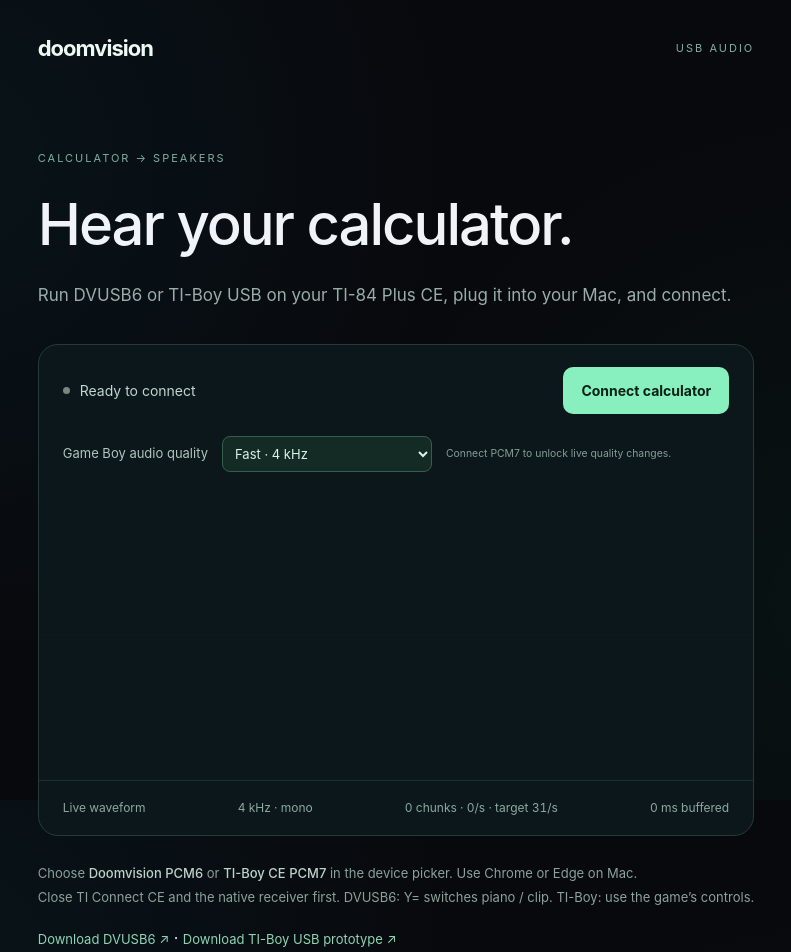
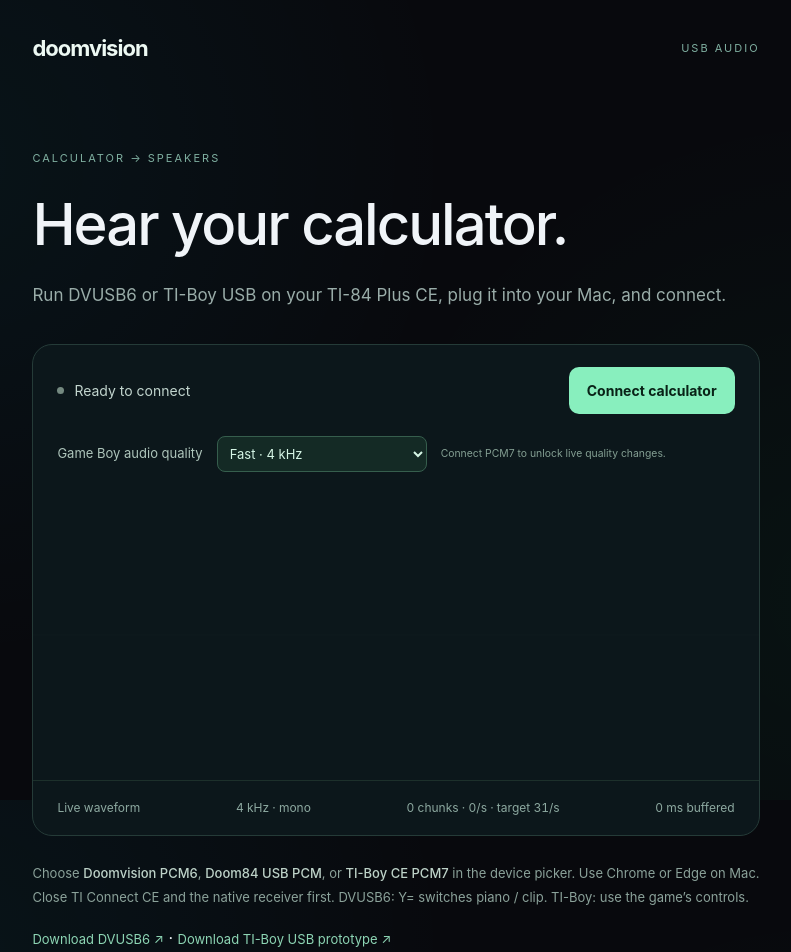
Before and after one commit to e10h/doomvision, a Next.js app: page /usb in a window 1280 px wide. Shown: the top 952 px of the page, without its empty margins (244-1035 px from the left). Built offline with nearby package versions, Linux system fonts and the light colour scheme.

Commit message:
Accept Doom84 USB PCM in the browser receiver

```diff
--- a/src/app/usb/page.tsx
+++ b/src/app/usb/page.tsx
@@ -47,7 +47,7 @@ export default function UsbReceiver() {
       const device=await chosen;s.device=device;setDeviceName(device.productName??"Calculator");
       if(!s.active){cleanup(s);return;}
       if(/^TI-Boy CE PCM[12345]$/.test(device.productName??""))throw Error(`The calculator is still running ${device.productName}. Transfer TIBUSB7 and TBUSB007, exit the old program, then run TIBUSB7 and reconnect its cable.`);
-      if(!/^(Doomvision PCM[56]|TI-Boy CE PCM[67])$/.test(device.productName??""))throw Error("Run DVUSB6 or TIBUSB7, reconnect the cable, then select its PCM audio device.");
+      if(!/^(Doomvision PCM[56]|TI-Boy CE PCM[67]|Doom84 USB PCM)$/.test(device.productName??""))throw Error("Run DVUSB6 or TIBUSB7, reconnect the cable, then select its PCM audio device.");
       setStatus("Opening calculator…");
       await device.open();
       if(!device.configuration)await device.selectConfiguration(1);
@@ -58,7 +58,7 @@ export default function UsbReceiver() {
       catch { throw Error("Calculator USB is busy. Quit TI Connect CE with ⌘Q, close other USB receiver tabs, then unplug and reconnect the cable while the game stays running."); }
       await device.selectAlternateInterface(iface.interfaceNumber,alternate.alternateSetting);
       if(device.productName==='TI-Boy CE PCM7'){await requestQuality(device,quality);s.expectedRate=quality;}
-      else if(device.productName==='TI-Boy CE PCM6'){setQuality(4000);s.expectedRate=4000;}
+      else if(device.productName==='TI-Boy CE PCM6'||device.productName==='Doom84 USB PCM'){setQuality(4000);s.expectedRate=4000;}
       await context.audioWorklet.addModule('/usb-audio-worklet.js');
       if(!s.active){cleanup(s);return;}
       const node=new AudioWorkletNode(context,'usb-audio',{numberOfInputs:0,numberOfOutputs:1,outputChannelCount:[1]});s.node=node;
@@ -80,7 +80,7 @@ export default function UsbReceiver() {
           if(last!==undefined){const gap=(packet.sequence-last-1)>>>0;if(gap<100000)missing+=gap;}last=packet.sequence;
           node.port.postMessage({pcm:packet.pcm,rate:packet.rate,flags:packet.flags},[packet.pcm.buffer]);chunks++;
           const elapsed=performance.now()-rateStart;if(elapsed>=1000){pps=Math.round((chunks-rateChunks)*1000/elapsed);rateStart=performance.now();rateChunks=chunks;}
-          if(performance.now()-report>250||chunks===1){setStats(prev=>({...prev,chunks,pps,missing,rate:packet.rate,mode:packet.flags&4?"Game Boy":packet.flags&1?"Piano":packet.flags&2?"Paused":"Rick clip"}));report=performance.now();}
+          if(performance.now()-report>250||chunks===1){setStats(prev=>({...prev,chunks,pps,missing,rate:packet.rate,mode:device.productName==="Doom84 USB PCM"?"Doom audio":packet.flags&4?"Game Boy":packet.flags&1?"Piano":packet.flags&2?"Paused":"Rick clip"}));report=performance.now();}
         }
       }
     } catch(e) {
@@ -110,7 +110,7 @@ export default function UsbReceiver() {
       <div className={styles.stats}>{deviceName&&<span>{deviceName}</span>}<span>{connected?stats.mode:"Live waveform"}</span><span>{stats.rate/1000} kHz · mono</span><span>{stats.chunks.toLocaleString()} chunks · {stats.pps}/s · target {Math.round(stats.rate/128)}/s</span><span>{stats.queued} ms buffered</span></div>
     </section>
     {error&&<p role="alert" className={styles.error}>{error}</p>}
-    <p className={styles.hint}>Choose <strong>Doomvision PCM6</strong> or <strong>TI-Boy CE PCM7</strong> in the device picker. Use Chrome or Edge on Mac.<br/>Close TI Connect CE and the native receiver first. DVUSB6: Y= switches piano / clip. TI-Boy: use the game’s controls.</p>
+    <p className={styles.hint}>Choose <strong>Doomvision PCM6</strong>, <strong>Doom84 USB PCM</strong>, or <strong>TI-Boy CE PCM7</strong> in the device picker. Use Chrome or Edge on Mac.<br/>Close TI Connect CE and the native receiver first. DVUSB6: Y= switches piano / clip. TI-Boy: use the game’s controls.</p>
     {(connected||stats.chunks>0)&&<p className={styles.health}>{stats.underruns} audio underruns · {stats.dropped} dropped samples · {stats.missing} missing USB chunks</p>}
     <a className={styles.download} href="/downloads/DVUSB6.8xp">Download DVUSB6 ↗</a>{" · "}
     <a className={styles.download} href="/downloads/TBAUD7.8xg">Download TI-Boy USB prototype ↗</a>
```
